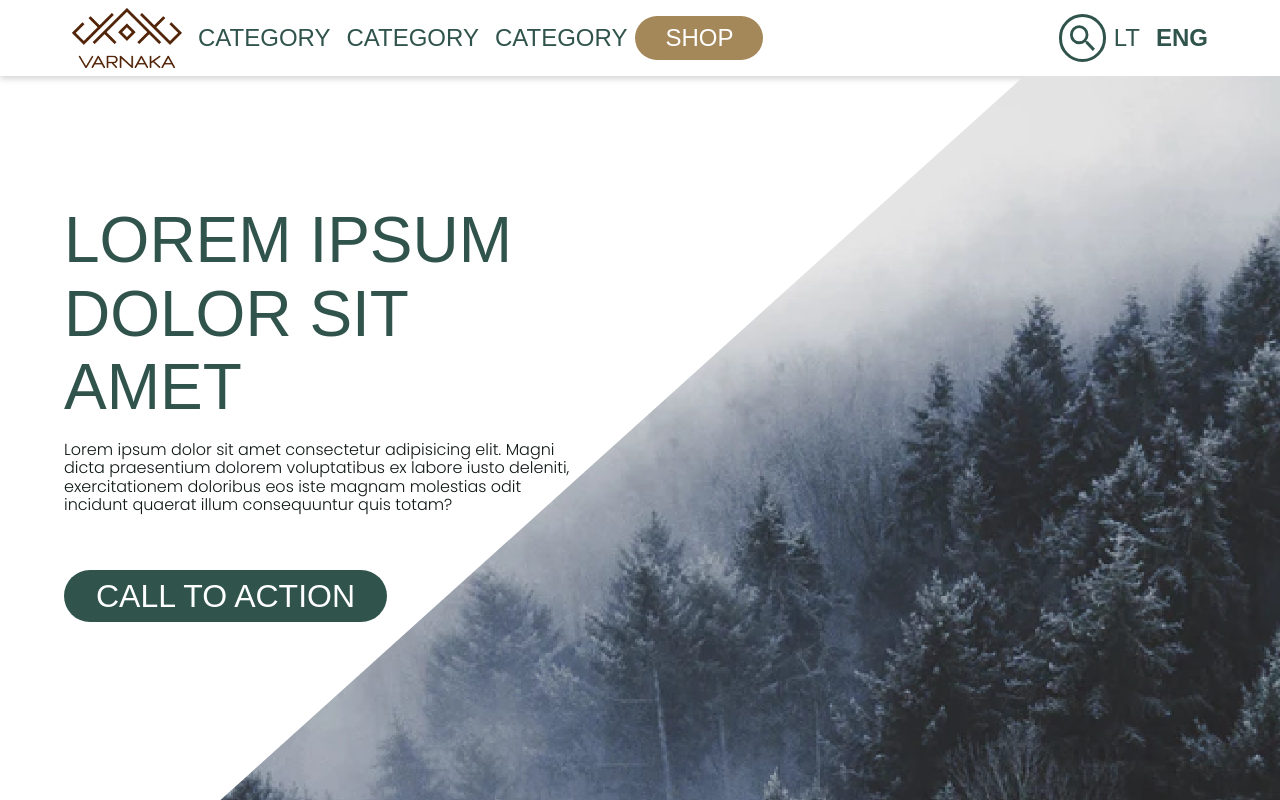
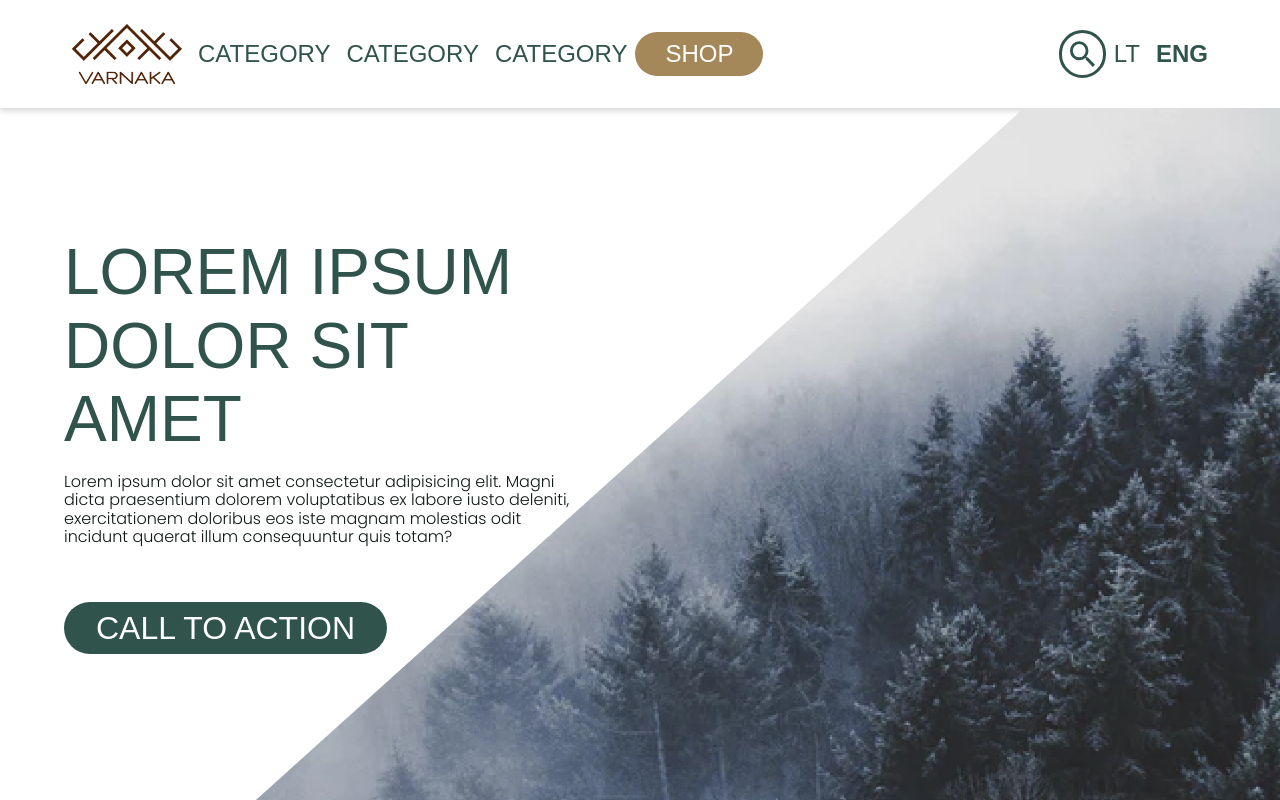
Before and after one commit to macas5/varnaka, a React (Create React App) app: page / in a window 1280 px wide. Shown: the top 800 px of the page. Built offline with nearby package versions, Linux system fonts and the light colour scheme; a web font is replaced by a local one.

Commit message:
Modified navbar padding

```diff
--- a/src/components/Navbar/Navbar.css
+++ b/src/components/Navbar/Navbar.css
@@ -2,7 +2,8 @@ nav{
   background: var(--light) 0% 0% no-repeat padding-box;
   box-shadow: 0px 3px 6px #00000029;
   opacity: 1;
-
+  padding-top: 1.5rem;
+  padding-bottom: 1.5rem;
   font-size: 24px;
 }
 
--- a/src/components/Navbar/Navbar.tsx
+++ b/src/components/Navbar/Navbar.tsx
@@ -6,7 +6,7 @@ import Search from '../../Assets/Search Logo.svg';
 
 const Navbar = () => {
   return(
-    <nav className="flex justify-between items-center pv2 ph5 v-mid">
+    <nav className="flex justify-between items-center ph5 v-mid">
       <div className="flex items-center">
         <img src={Logo} alt="Varnaka" className="ph2"/>
         <span className="ph2">CATEGORY</span>
```
Also changed, not shown: 1 other file (tests, documents, lock files or other folders).
